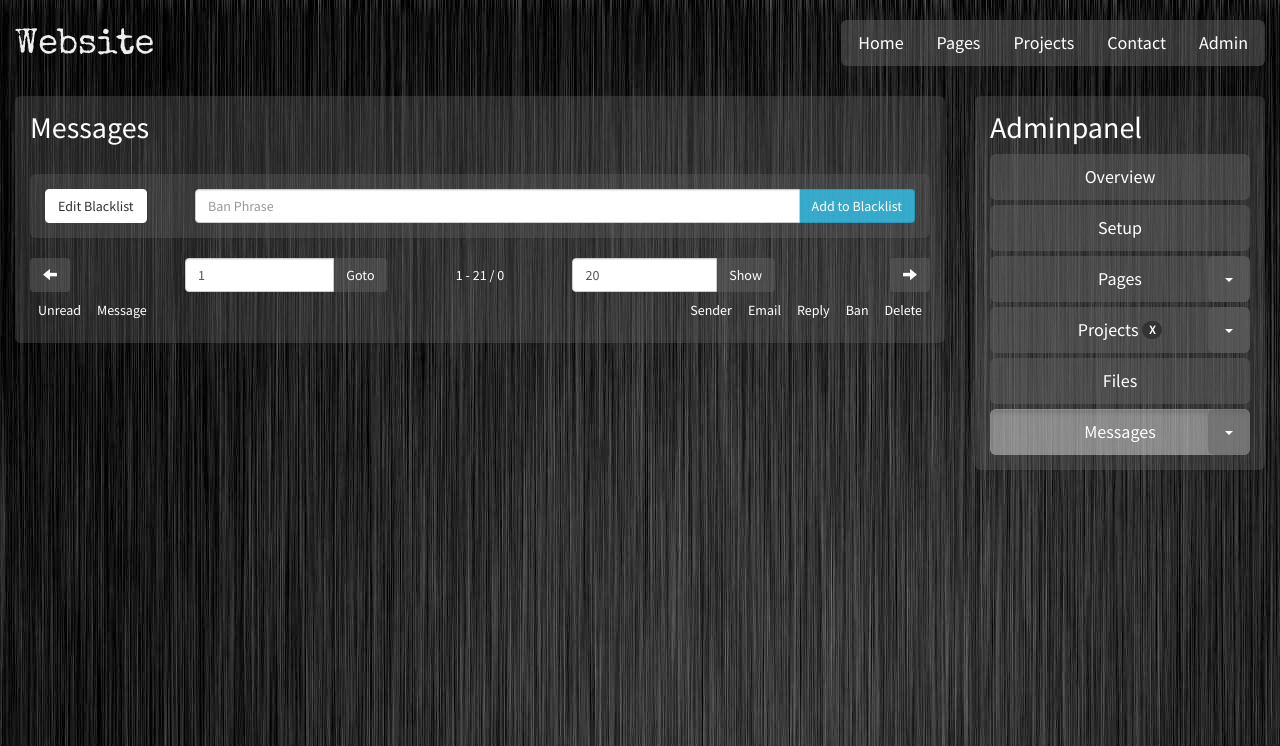
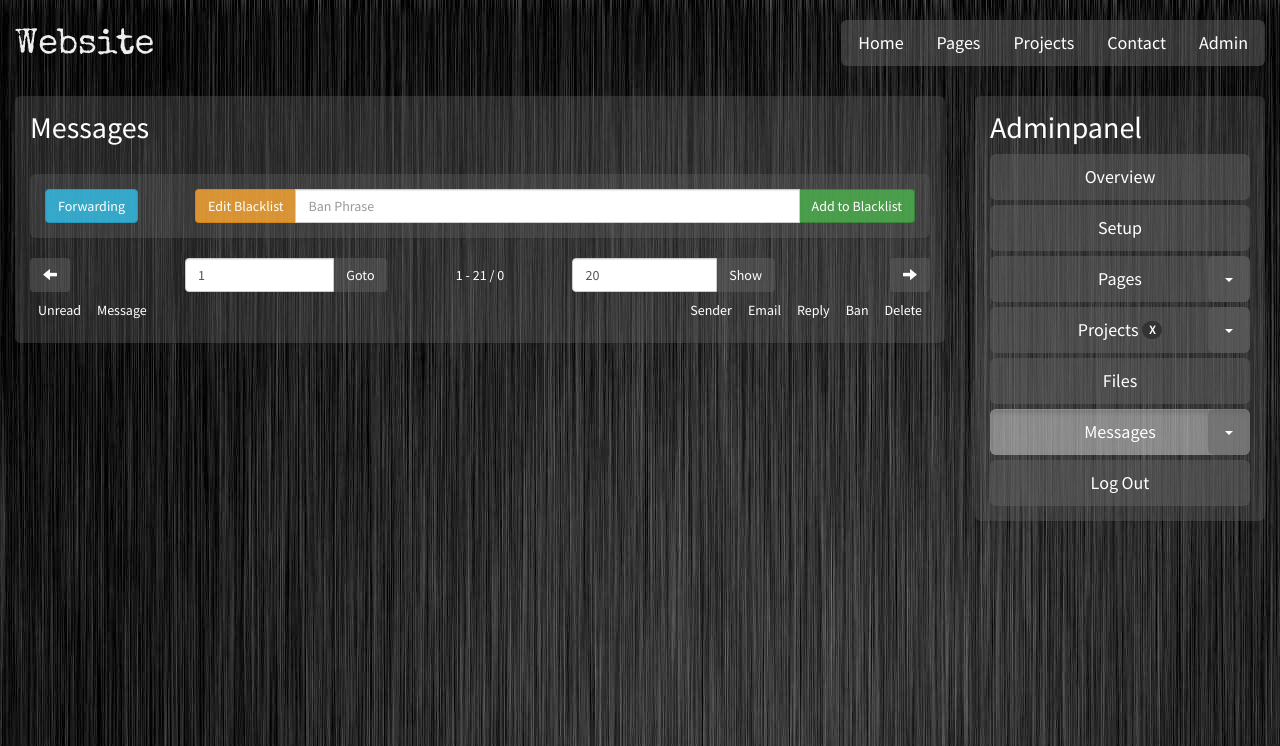
Before and after one commit to Aggrathon/AggrathonWebsite, a Flask app: page /admin/messages/ in a window 1280 px wide. Shown: the top 746 px of the page. Run offline with Flask 2, Linux system fonts and the light colour scheme; data comes from the database, SQL or seed files in the repository; data that the repository does not hold is empty; parts of the project's set-up code (start-up, migrations or seed data) failed here and were passed over; some libraries are stand-ins or nearby versions.

Commit message:
create structure for message forwarding functionality

```diff
--- a/Aggrathon Server/routes.py
+++ b/Aggrathon Server/routes.py
@@ -48,6 +48,7 @@
 @login_required
 def logout():
 	logout_user()
+	flash("You have been logged out", "success")
 	return redirect(url_for('main'))
 
 @app.route('/admin/setup/', methods=['GET', 'POST'])
@@ -212,6 +213,24 @@
 	else:
 		return show_admin(AdminPages.blacklist)
 
+@app.route('/admin/messages/forwarding/', methods=['GET', 'POST'])
+@login_required
+def forwarding():
+	if request.method == 'POST':
+		try:
+			action = request.form['action']
+			if action == 'ban':
+				return jsonify(result=model.message_action_ban(request.form['phrase']))
+			elif action == 'unban':
+				return jsonify(result=model.message_action_unban(request.form['phrase']))
+			elif action == 'checkall':
+				return jsonify(result=model.message_action_recheck_all())
+		except KeyError as e:
+			return jsonify(result=e.message)
+		return jsonify(result='Action not recognized')
+	else:
+		return show_admin(AdminPages.forwarding)
+
 @app.route('/admin/projects/create/', methods=['GET', 'POST'])
 @login_required
 def edit_project(project=''):
--- a/Aggrathon Server/templates/admin/messages/messages.html
+++ b/Aggrathon Server/templates/admin/messages/messages.html
@@ -94,13 +94,14 @@
 
 <form class="panel" id="blacklist" onsubmit="return addToBlacklist();">
 	<div class="row">
-		<div class="col-xs-2">
-			<a class="btn btn-primary" href="/admin/messages/blacklist/">Edit Blacklist</a>
+		<div class="col-xs-12 col-sm-2">
+			<a class="btn btn-info" href="/admin/messages/forwarding/">Forwarding</a>
 		</div>
 		<div class="col-xs-12 col-sm-10">
 			<div class="input-group">
+				<a class="input-group-addon btn btn-warning" href="/admin/messages/blacklist/">Edit Blacklist</a>
 				<input type="text" class="form-control" id="blacklistadd" placeholder="Ban Phrase" />
-				<a class="input-group-addon btn btn-info" onclick="addToBlacklist($('input#blacklistadd').val()); $('input#blacklistadd').val('');">Add to Blacklist</a>
+				<a class="input-group-addon btn btn-success" onclick="addToBlacklist($('input#blacklistadd').val()); $('input#blacklistadd').val('');">Add to Blacklist</a>
 			</div>
 		</div>
 	</div>
--- a/Aggrathon Server/templates/admin/sidebar.html
+++ b/Aggrathon Server/templates/admin/sidebar.html
@@ -8,7 +8,8 @@
 	('/admin/pages/', 'Pages', [('/admin/pages/create/', 'Create Page')], ''),
 	('/admin/projects/', 'Projects', [('/admin/projects/create/', 'Create Project')], 'X'),
 	('/admin/files/', 'Files', [], ''),
-	('/admin/messages/', 'Messages', [('/admin/messages/blacklist/', 'Blacklist')], sidebar.data.unread_messages)
+	('/admin/messages/', 'Messages', [('/admin/messages/blacklist/', 'Blacklist'),('/admin/messages/forwarding/', 'Forwarding')], sidebar.data.unread_messages),
+	('/admin/logout/', 'Log Out', [], '')
 ] %}
 <h2>Adminpanel</h2>
 
--- a/Aggrathon Server/view.py
+++ b/Aggrathon Server/view.py
@@ -107,6 +107,7 @@
 	projects = 4
 	messages = 6
 	blacklist = 7
+	forwarding = 9
 
 def show_admin(page):
 	#if not isloggedin:
@@ -125,6 +126,8 @@
 		return create_page_admin('Messages', 'admin/messages/messages.html', **model.message_list(try_int(request.args.get("start"), 1) - 1, try_int(request.args.get("amount"), 20)))
 	if page is AdminPages.blacklist:
 		return create_page_admin("Message Blacklist", 'admin/messages/blacklist.html', blacklist=model.message_blacklist())
+	if page is AdminPages.forwarding:
+		return create_page_admin("Message Forwarding", 'admin/messages/forwarding.html', blacklist=model.message_blacklist())
 	else:
 		flash("Unrecognized call for adminpage, showing main adminpage", "warning")
 		return show_admin(AdminPages.admin)
```
Also changed, not shown: Aggrathon Server/templates/admin/messages/forwarding.html (added, +75 -0 lines), 1 other file.
